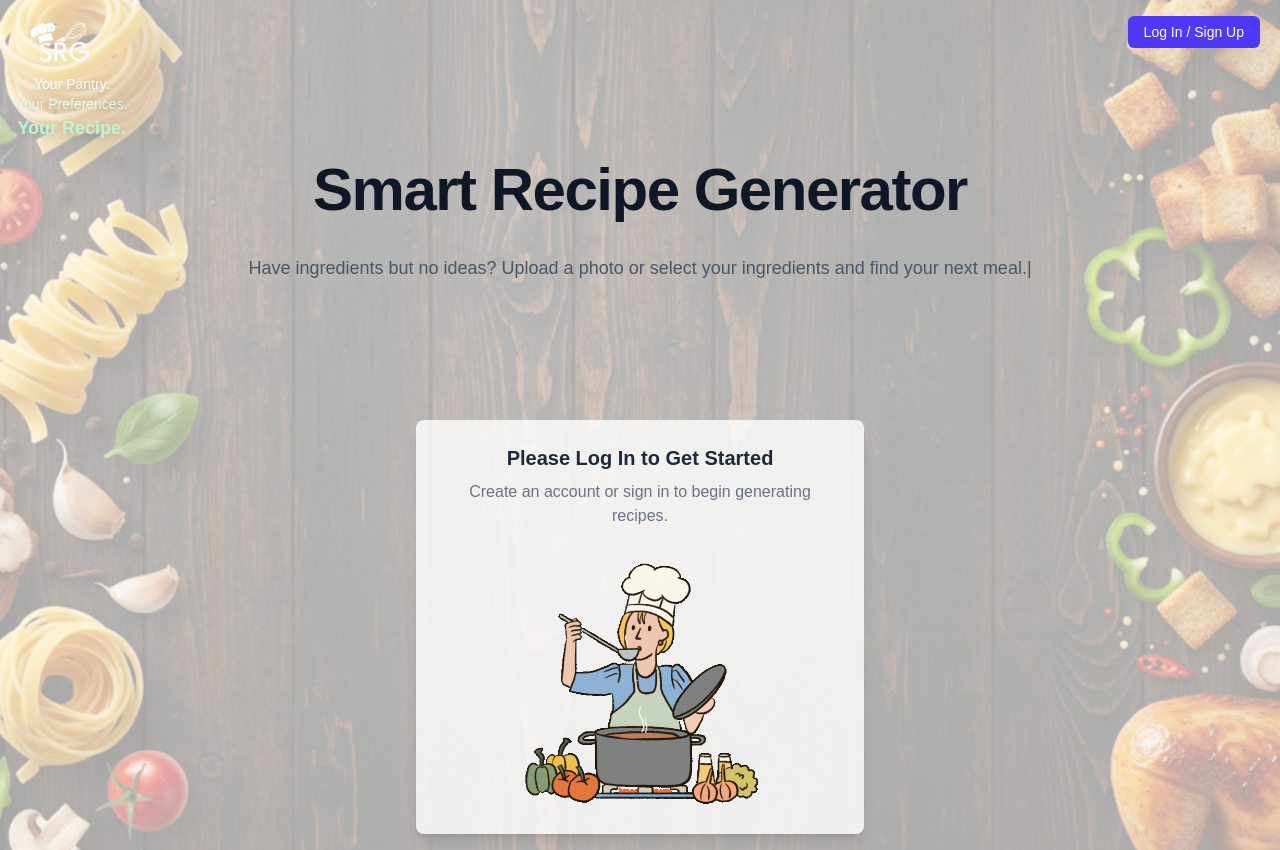
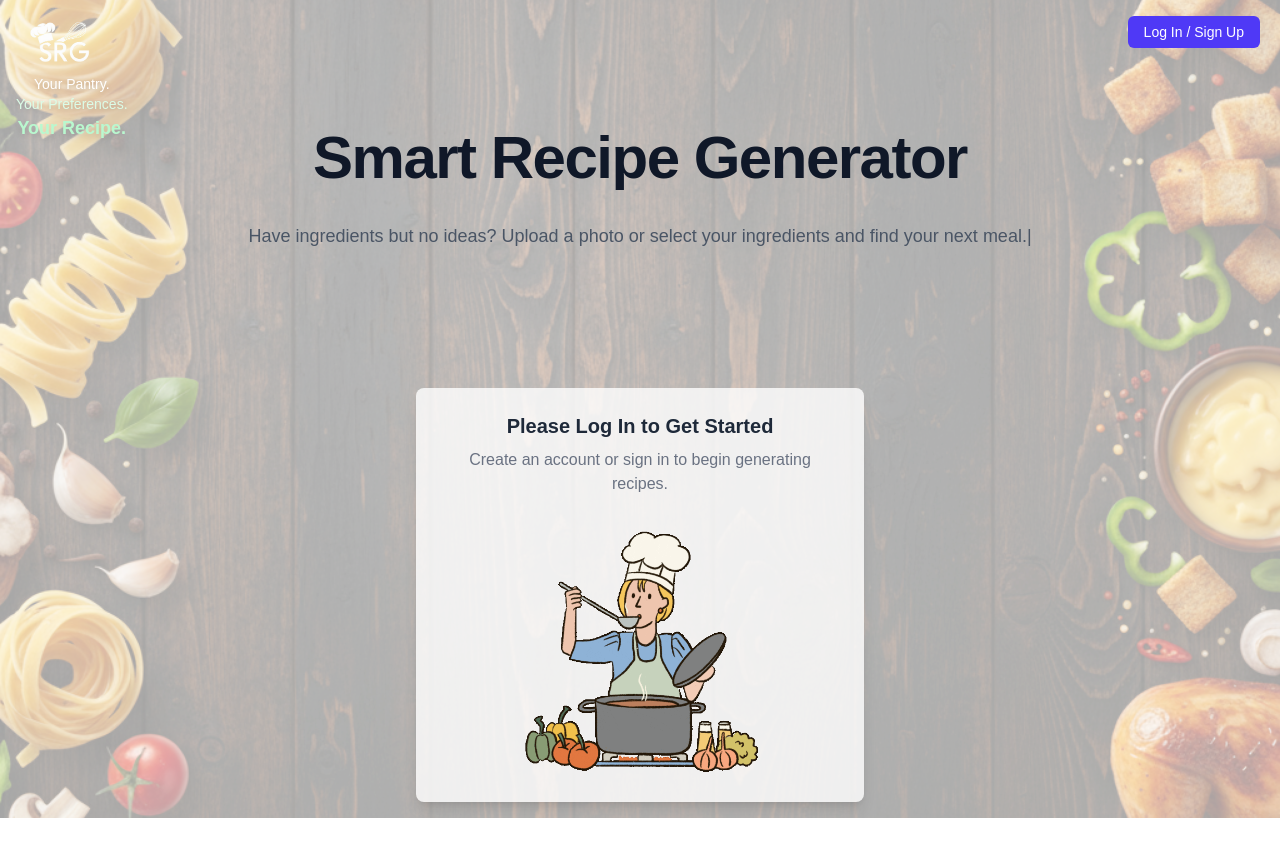
Before and after one commit to simranroy01/smart-recipe-generator, a Next.js app: page / in a window 1280 px wide. After the commit the page ends 818 px from the top, so only its background shows below. Built offline with nearby package versions, Linux system fonts and the light colour scheme; no server answers.

Commit message:
header alignment change

```diff
--- a/src/app/page.tsx
+++ b/src/app/page.tsx
@@ -15,7 +15,7 @@ export default async function Home() {
   } = await supabase.auth.getSession()
 
   return (
-    <main className="relative flex flex-col items-center min-h-screen p-2 sm:p-4 pt-16 sm:pt-20 bg-gray-50 dark:bg-[#0a0a0a] overflow-hidden">
+    <main className="relative flex flex-col items-center min-h-screen p-2 sm:p-4 pt-16 sm:pt-12 bg-gray-50 dark:bg-[#0a0a0a] overflow-hidden">
       {/* Background image with overlay */}
       <div
         className="absolute inset-0 z-0"
```
